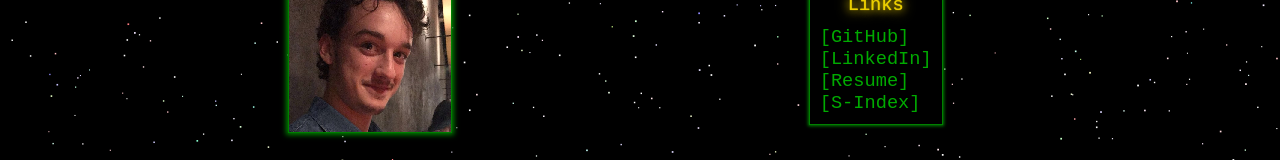
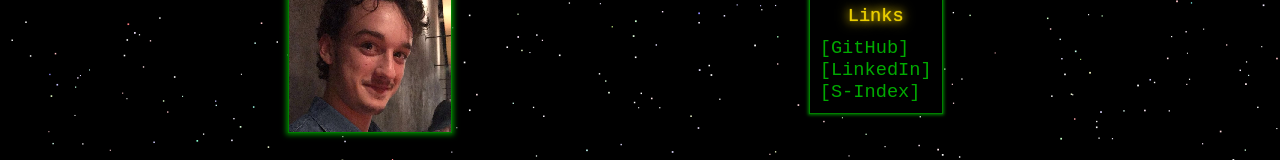
Before and after one commit to ganondev/edward.auttonberri.es, a React (Create React App) app: page / in a window 1280 px wide. Shown: the part 183-343 px from the top of the page. Built offline with nearby package versions, Linux system fonts and the light colour scheme; no server answers; a web font is replaced by a local one.

Commit message:
Update resume

```diff
--- a/src/component/home/Home.tsx
+++ b/src/component/home/Home.tsx
@@ -35,7 +35,6 @@ export default function Home() {
                     <ul>
                         <li key="1"><a href="https://github.com/ganondev">[GitHub]</a></li>
                         <li key="3"><a href="https://www.linkedin.com/in/edward-auttonberry">[LinkedIn]</a></li>
-                        <li><Link to="/resume">[Resume]</Link></li>
                         <li><Link to="/coolescheiße">[S-Index]</Link></li>
                     </ul>
                 </GlowSurface>
```
Also changed, not shown: public/resume.css (deleted), 1 other file (tests, documents, lock files or other folders).
